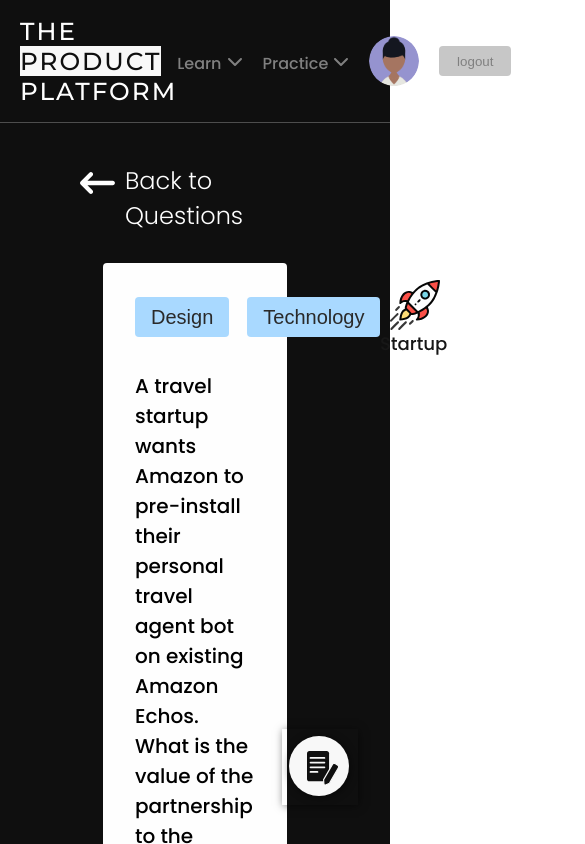
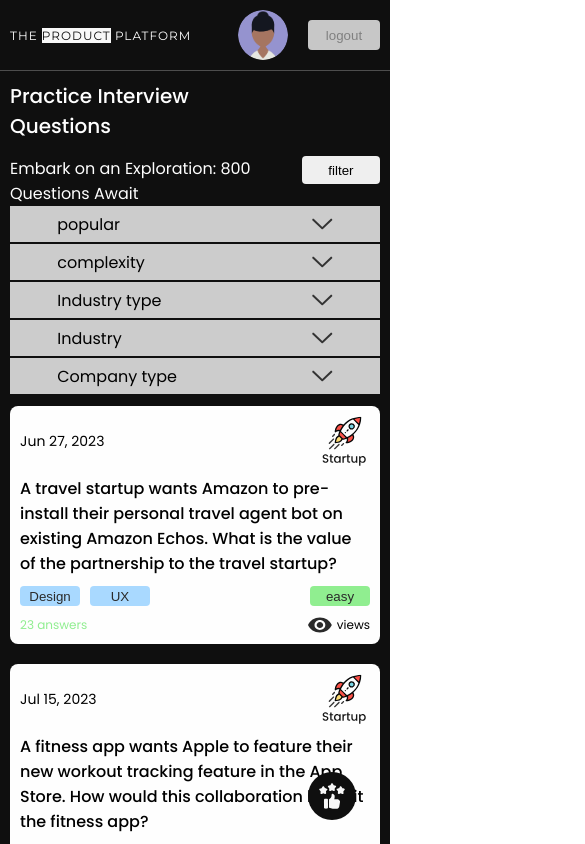
Before and after one commit to vinuman/Feedback-feature, a Next.js app: page / in a window 390 px wide. Shown: the top 844 px of the page, 585 px wide, since content can reach past the window. Built offline with nearby package versions, Linux system fonts and the light colour scheme.

Commit message:
mobile first draft

```diff
--- a/app/Anwers/AnswersPage.js
+++ b/app/Anwers/AnswersPage.js
@@ -5,10 +5,16 @@
 import { tagsArray } from "../utils/utils";
 import Answer from "../components/Answer";
 import { AnswerList } from "../utils/utils";
+import Button from "../components/Button";
+import FilterList from "../components/FilterList";
+import { categories } from "../utils/utils";
+import { questions } from "../utils/utils";
+import QuestionMob from "../components/QuestionMob";
 
 const AnswersPage = () => {
   return (
     <>
+      <div className="answers-desktop">
         <div style={{ display: "flex", gap: "10px" }}>
           <FaArrowLeftLong
             style={{ color: "#fefefe", width: "40px", height: "40px" }}
@@ -34,6 +40,29 @@
             answer={answer.answer}
           />
         ))}
+      </div>
+      <div className="answers-mobile">
+        <h2 className={poppins.className}>Practice Interview Questions</h2>
+        <div className="mob-desc">
+          <p>Embark on an Exploration: 800 Questions Await</p>
+          <Button
+            className="filter-btn"
+            text={"filter"}
+            width={"100px"}
+            height={"28px"}
+          />
+        </div>
+        {categories.map((item, index) => (
+          <FilterList title={item} key={index} />
+        ))}
+        {questions.map((question) => (
+          <QuestionMob
+            date={question.date}
+            question={question.question}
+            key={question.id}
+          />
+        ))}
+      </div>
     </>
   );
 };
--- a/app/Contexts/FeedBackContext.js
+++ b/app/Contexts/FeedBackContext.js
@@ -19,6 +19,7 @@
   contactUs: {
     text: "",
     email: "",
+    name: "",
   },
 };
 
--- a/app/components/Feedback/Feedback.js
+++ b/app/components/Feedback/Feedback.js
@@ -12,15 +12,22 @@
 import ShareFeedback from "./ShareFeedback";
 import Suggestions from "./Suggestions";
 import Contact from "./Contact";
+import FabButtonM from "../../assets/Fab-M.svg";
+import FabButtonMW from "../../assets/fab-w-m.svg";
 import DialogBox from "./DialogueBox";
 import { useFeedback } from "@/app/Contexts/FeedBackContext";
 
 const Feedback = () => {
   const { state, dispatch } = useFeedback();
   const [isOpen, setIsOpen] = useState(false);
+  const [mob, setMob] = useState(false);
   const [isOptionSelected, setOptionSelected] = useState(false);
   const [isSubmissionSuccess, setIsSubmissionSucces] = useState(false);
   const [submitFeedback, setSubmitSuccess] = useState("");
+
+  const handleMobileFabBtn = () => {
+    setMob(true);
+  };
 
   const handleFeedbackOpen = () => {
     setIsOpen(true);
@@ -47,6 +54,7 @@
       setIsSubmissionSucces(false);
       setSubmitSuccess("");
     }, 5000);
+    handleMobileFabBtn();
   };
 
   const onReportSubmit = () => {
@@ -118,7 +126,7 @@
           <div className="feedback-icon-container">
             <div className=""></div>
             <Image
-              className="fab-button"
+              className="fab-button-close"
               onClick={handleFeedbackClose}
               src={closeIcon}
               alt="close Icon"
@@ -127,7 +135,7 @@
         </div>
       )}
       {isOptionSelected && (
-        <div>
+        <div className="option-selected">
           {state.activeTab === "reportIssue" && (
             <ReportIssue onReportSubmit={onReportSubmit} />
           )}
@@ -157,7 +165,10 @@
             </div>
             <div
               onClick={() =>
-                dispatch({ type: "SET_ACTIVE_TAB", payload: "giveSuggestion" })
+                dispatch({
+                  type: "SET_ACTIVE_TAB",
+                  payload: "giveSuggestion",
+                })
               }
               className={` ${
                 state.activeTab === "giveSuggestion" && "horizontal-icon"
@@ -205,7 +216,7 @@
               className="feedback-icon-container"
             >
               <Image
-                className="fab-button"
+                className="fab-button-close"
                 src={closeIcon}
                 alt="contact icon"
               />
@@ -214,12 +225,34 @@
         </div>
       )}
       {!isOpen && !isOptionSelected && (
+        <>
           <Image
             className="fab-button"
             onClick={handleFeedbackOpen}
             src={FeedbackIcon}
             alt="Feedback Icon"
           />
+          {!mob && (
+            <Image
+              className="fab-button-mob"
+              onClick={() => {
+                handleFeedbackOpen();
+              }}
+              src={FabButtonM}
+              alt="Feedback Icon"
+            />
+          )}
+          {mob && (
+            <Image
+              className="fab-button-mob"
+              onClick={() => {
+                handleFeedbackOpen();
+              }}
+              src={FabButtonMW}
+              alt="Feedback Icon"
+            />
+          )}
+        </>
       )}
       {isSubmissionSuccess && <DialogBox message={submitFeedback} />}
     </div>
--- /dev/null
+++ b/app/components/FilterList.js
@@ -0,0 +1,14 @@
+import React from "react";
+import DropDown from "../assets/DropDown.svg";
+import Image from "next/image";
+
+const FilterList = ({ title }) => {
+  return (
+    <div className="filter-list">
+      <p style={{ minWidth: "150px", fontSize: "16px" }}>{title}</p>
+      <Image src={DropDown} alt="drop down icon" />
+    </div>
+  );
+};
+
+export default FilterList;
--- a/app/components/NavBar.js
+++ b/app/components/NavBar.js
@@ -20,8 +20,10 @@
         </h1>
       </div>
       <div className="navbar-right">
-        <NavLink title="Learn" />
-        <NavLink title="Practice" />
+        <div className="nav-links">
+          <NavLink title="Learn" />
+          <NavLink title="Practice" />
+        </div>
         {isLoggedIn && (
           <div style={{ display: "flex", gap: "20px", alignItems: "center" }}>
             <div style={{ width: "50x", height: "50px" }}>
--- /dev/null
+++ b/app/components/QuestionMob.js
@@ -0,0 +1,62 @@
+import React from "react";
+import Image from "next/image";
+import Rocket from "../assets/Frame2211.svg";
+import Button from "./Button";
+import eyeIcon from "../assets/Vector.svg";
+
+const QuestionMob = ({ date, question }) => {
+  return (
+    <div className="question-mob">
+      <div className="question-mob-header">
+        <p>{date}</p>
+        <Image width={50} height={50} src={Rocket} alt="icon" />
+      </div>
+      <div>
+        <p className="question-mob-question">{question}</p>
+        <div
+          style={{
+            display: "flex",
+            justifyContent: "space-between",
+            alignItems: "center",
+          }}
+        >
+          <div style={{ display: "flex", alignItems: "center", gap: "10px" }}>
+            <Button
+              className={"question-mob-btn"}
+              text={"Design"}
+              bgColor={"#A9D9FF"}
+              textColor={"#2A2A2A"}
+            />
+            <Button
+              text={"UX"}
+              bgColor={"#A9D9FF"}
+              textColor={"#2A2A2A"}
+              className={"question-mob-btn"}
+            />
+          </div>
+          <Button
+            text={"easy"}
+            bgColor={"#90EE90"}
+            textColor={"#2A2A2A"}
+            className={"question-mob-btn"}
+          />
+        </div>
+      </div>
+      <div className="question-mob-footer">
+        <p style={{ color: "#90EE90", fontSize: "12px" }}>23 answers</p>
+        <div
+          style={{
+            display: "flex",
+            alignItems: "center",
+            gap: "5px",
+          }}
+        >
+          <Image src={eyeIcon} alt="icon" />
+          <p style={{ fontSize: "12px" }}>views</p>
+        </div>
+      </div>
+    </div>
+  );
+};
+
+export default QuestionMob;
--- a/app/globals.css
+++ b/app/globals.css
@@ -53,11 +53,18 @@
   border-bottom: 1px solid var(--grey-darker);
   box-shadow: 0 4px 4px 0 rgba(255, 255, 255, 0.25);
   background-color: var(--main-black);
+  width: 100%;
 }
 
 .nav-btn {
   border: none;
   font-weight: 700;
+}
+
+.nav-links {
+  display: flex;
+  align-items: center;
+  gap: 20px;
 }
 
 h1 {
@@ -90,6 +97,7 @@
   background-color: var(--main-black);
   padding: 40px 80px;
   min-height: 100vh;
+  min-width: fit-content;
 }
 
 h2 {
@@ -169,7 +177,16 @@
   border: 1px solid var(--main-black);
 }
 
+.fab-button-mob {
+  display: none;
+}
+
+.dimmed {
+  opacity: 0.1;
+}
+
 .feedback-container {
+  opacity: 1 !important;
   position: fixed;
   right: 32px;
   bottom: 32px;
@@ -211,10 +228,6 @@
   display: flex;
   align-items: center;
   justify-content: flex-end;
-}
-
-.fab-button {
-  box-shadow: 1px 1px 8px rgba(0, 0, 0, 0.5);
 }
 
 .feedback-form-container {
@@ -333,8 +346,7 @@
   position: absolute;
   bottom: 100px;
   right: 10px;
-  min-height: 80px;
-  min-width: 480px;
+  min-width: 400px;
   padding: 12px 16px;
   background-color: var(--main-white);
   border: none;
@@ -371,3 +383,209 @@
   border-radius: 50%;
   pointer-events: none;
 }
+
+@media (max-width: 768px) {
+  .navbar {
+    align-items: center;
+    padding: 10px;
+  }
+
+  h1 {
+    font-size: 12px;
+    font-weight: 400;
+    letter-spacing: 1px;
+  }
+
+  .navbar-right {
+    display: flex;
+    align-items: center;
+    gap: 20px;
+    font-weight: 400;
+  }
+
+  .nav-links {
+    display: none;
+  }
+
+  .profileIcon {
+    color: var(--grey-dark);
+    width: 30px;
+    height: 10px;
+  }
+
+  main {
+    padding: 10px;
+  }
+
+  .answers-desktop {
+    display: none;
+  }
+
+  .answers-mobile {
+    display: flex;
+    flex-direction: column;
+  }
+
+  .answers-mobile > h2 {
+    font-size: 20px;
+    font-weight: 500;
+    width: 60%;
+    margin-bottom: 15px;
+  }
+
+  .filter-list {
+    width: 100%;
+    height: 36px;
+    background-color: var(--grey);
+    margin-bottom: 2px;
+    display: flex;
+    align-items: center;
+    justify-content: space-around;
+    gap: 10px;
+    font-size: 10px;
+  }
+
+  .mob-desc {
+    color: var(--main-white);
+    display: flex;
+  }
+
+  .filter-btn {
+    border: none;
+  }
+
+  .question-mob {
+    width: 100%;
+    padding: 10px;
+    display: flex;
+    flex-direction: column;
+    align-items: center;
+    background-color: var(--main-white);
+    border-radius: 8px;
+    margin: 10px auto;
+    gap: 10px;
+  }
+
+  .question-mob-header {
+    display: flex;
+    align-items: center;
+    justify-content: space-between;
+    width: 100%;
+    font-size: 14px;
+  }
+
+  .question-mob-question {
+    font-size: 16px;
+    font-weight: 500;
+    margin-bottom: 10px;
+  }
+
+  .question-mob-btn {
+    display: flex;
+    align-items: center;
+    justify-content: center;
+    width: 60px;
+    height: 20px;
+    border: none;
+  }
+
+  .question-mob-footer {
+    width: 100%;
+    display: flex;
+    align-items: center;
+    justify-content: space-between;
+  }
+
+  .fab-button {
+    display: none;
+  }
+
+  .fab-button-mob {
+    display: block;
+  }
+
+  .feedback-container {
+    right: 34px;
+    bottom: 24px;
+    z-index: 1000;
+  }
+
+  .option-selected {
+    position: fixed;
+    bottom: 0;
+    left: 0;
+    right: 0;
+    display: flex;
+    flex-direction: column;
+    flex-flow: column-reverse;
+    align-items: center;
+    justify-content: center;
+    width: 100%;
+    margin: -20px auto;
+
+    max-height: 100vh;
+    background-color: var(--main-black);
+  }
+
+  .feedback-vertical-open {
+    background-color: var(--main-black);
+    padding: 10px;
+    border-radius: 12px;
+  }
+
+  .feedback-horizontal {
+    display: flex;
+    align-items: center;
+    justify-content: center;
+    background-color: var(--main-black);
+    width: 100%;
+  }
+
+  .feedback-form-container {
+    padding-bottom: 32px;
+    padding-top: 10px;
+    padding-right: 32px;
+    padding-left: 32px;
+  }
+
+  .feedback-form-header {
+    padding: 0px;
+    font-size: 18px;
+
+    margin-bottom: 0;
+  }
+
+  .feedback-form-fields > .label-input-div > label {
+    font-size: 14px;
+  }
+
+  .feedback-form-fields select::placeholder,
+  .feedback-form-fields input::placeholder,
+  .feedback-form-fields textarea::placeholder {
+    font-size: 16px;
+  }
+
+  /* Work starts */
+
+  .form-button {
+    font-size: 18px;
+  }
+
+  .checkbox-div {
+    font-size: 14px;
+  }
+
+  .dialog-box {
+    top: -180px;
+    min-width: 200px;
+    padding: 12px 16px;
+    font-size: 16px;
+    height: 200px;
+    border: 3px solid var(--main-black);
+    box-shadow: rgba(100, 100, 111, 0.2) 0px 7px 29px 0px;
+  }
+
+  .dialog-box-pointer {
+    right: 10px;
+  }
+}
--- a/app/utils/utils.js
+++ b/app/utils/utils.js
@@ -23,3 +23,42 @@
       "The collaboration with Amazon signifies a pivotal moment for the travel startup, enabling seamless integration of their personalized travel agent bots into households worldwide. By harnessing the power of voice technology, the startup can redefine travel assistance, offering users unparalleled convenience and accessibility. This strategic alignment fortifies the startup's position in the market and paves the way for future advancements in the travel industry.",
   },
 ];
+
+export const categories = [
+  "popular",
+  "complexity",
+  "Industry type",
+  "Industry",
+  "Company type",
+];
+
+export const questions = [
+  {
+    id: 1,
+
+    date: "Jun 27, 2023",
+    question:
+      "A travel startup wants Amazon to pre-install their personal travel agent bot on existing Amazon Echos. What is the value of the partnership to the travel startup?",
+  },
+  {
+    id: 2,
+
+    date: "Jul 15, 2023",
+    question:
+      "A fitness app wants Apple to feature their new workout tracking feature in the App Store. How would this collaboration benefit the fitness app?",
+  },
+  {
+    id: 3,
+
+    date: "Aug 5, 2023",
+    question:
+      "An e-learning platform wants Google to integrate their courses into Google Classroom. What potential advantages could this bring to the e-learning platform?",
+  },
+  {
+    id: 4,
+
+    date: "Aug 1, 2023",
+    question:
+      "A food delivery service wants Samsung to promote their new subscription service on Samsung Smart TVs. What impact could this partnership have on the food delivery service?",
+  },
+];
```
Also changed, not shown: app/assets/Fab-M.svg (added), app/assets/fab-w-m.svg (added). Lines whose indentation alone changed are shown as unchanged.
